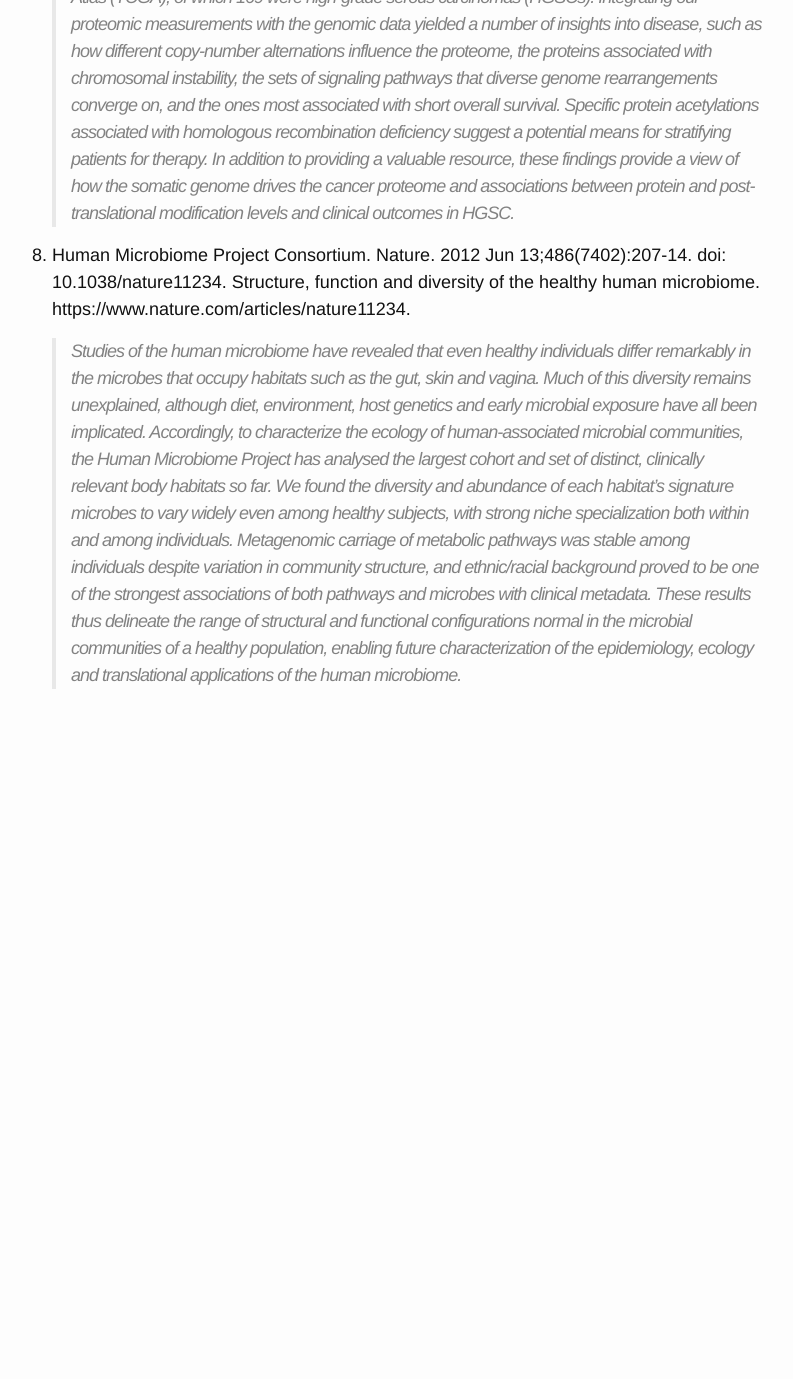
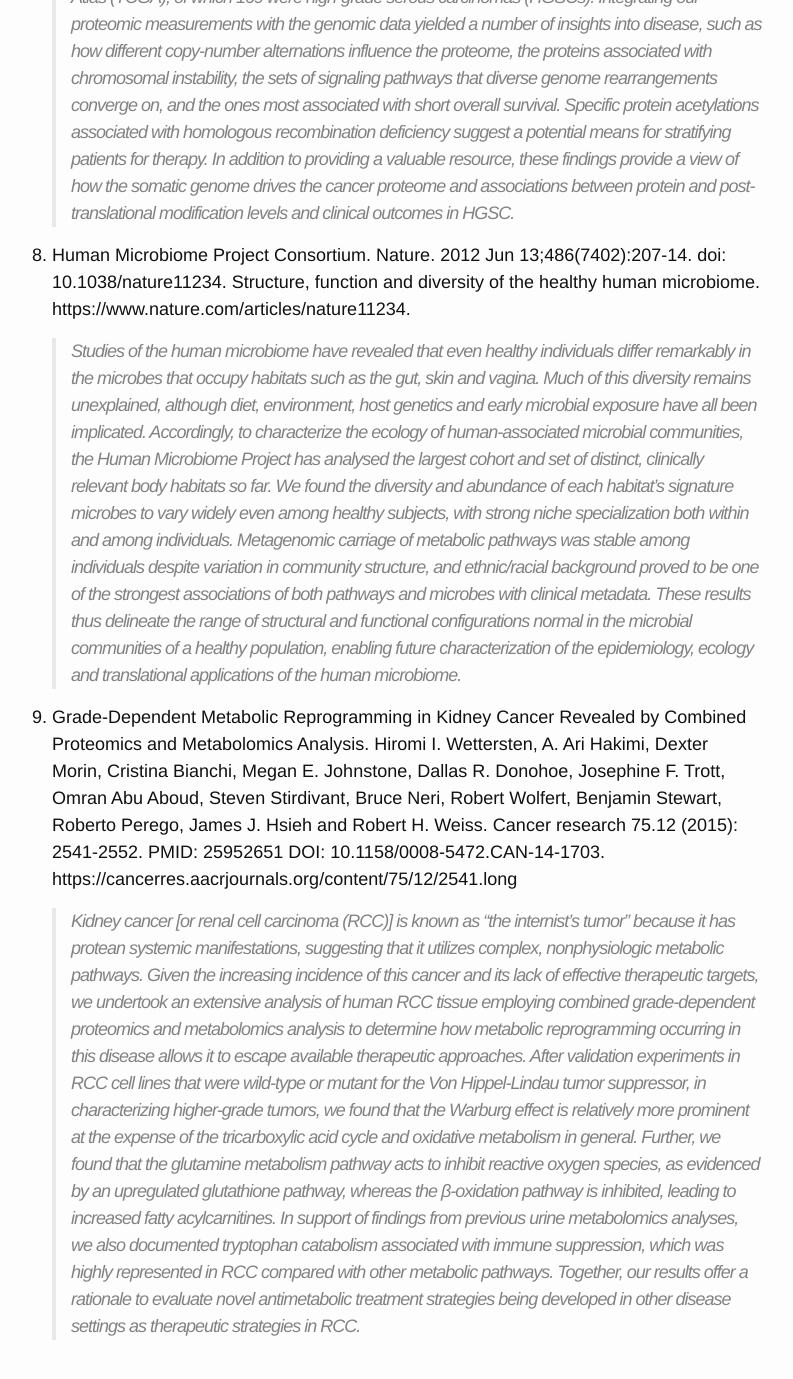
Before and after one commit to dcmb-courses/bioinf602-603, a Jekyll site: the page built from Proteomics_and_Metabolomics.md, in a window 1280 px wide and 1400 px high, scrolled down 3240 px. Shown: the top 1379 px of the window, without its empty margins (248-1041 px from the left). Built offline with Jekyll 4.4.1, drawn with Linux system fonts in a browser that asks for light colours; before the commit the page ends 3989 px from its top, so only the background shows below that.

Commit message:
Update Proteomics_and_Metabolomics.md

```diff
--- a/Proteomics_and_Metabolomics.md
+++ b/Proteomics_and_Metabolomics.md
@@ -40,3 +40,7 @@ extensive roles in human malignancy. Nat Genet. 2013 Jun;45(6):592-601.
 1. Human Microbiome Project Consortium. Nature. 2012 Jun 13;486(7402):207-14. doi: 10.1038/nature11234.  Structure, function and diversity of the healthy human microbiome. https://www.nature.com/articles/nature11234.
 
       >Studies of the human microbiome have revealed that even healthy individuals differ remarkably in the microbes that occupy habitats such as the gut, skin and vagina. Much of this diversity remains unexplained, although diet, environment, host genetics and early microbial exposure have all been implicated. Accordingly, to characterize the ecology of human-associated microbial communities, the Human Microbiome Project has analysed the largest cohort and set of distinct, clinically relevant body habitats so far. We found the diversity and abundance of each habitat’s signature microbes to vary widely even among healthy subjects, with strong niche specialization both within and among individuals. Metagenomic carriage of metabolic pathways was stable among individuals despite variation in community structure, and ethnic/racial background proved to be one of the strongest associations of both pathways and microbes with clinical metadata. These results thus delineate the range of structural and functional configurations normal in the microbial communities of a healthy population, enabling future characterization of the epidemiology, ecology and translational applications of the human microbiome.
+
+ 1. Grade-Dependent Metabolic Reprogramming in Kidney Cancer Revealed by Combined Proteomics and Metabolomics Analysis. Hiromi I. Wettersten, A. Ari Hakimi, Dexter Morin, Cristina Bianchi, Megan E. Johnstone, Dallas R. Donohoe, Josephine F. Trott, Omran Abu Aboud, Steven Stirdivant, Bruce Neri, Robert Wolfert, Benjamin Stewart, Roberto Perego, James J. Hsieh and Robert H. Weiss. Cancer research 75.12 (2015): 2541-2552.  PMID: 25952651  DOI: 10.1158/0008-5472.CAN-14-1703. https://cancerres.aacrjournals.org/content/75/12/2541.long
+
+      >Kidney cancer [or renal cell carcinoma (RCC)] is known as "the internist's tumor" because it has protean systemic manifestations, suggesting that it utilizes complex, nonphysiologic metabolic pathways. Given the increasing incidence of this cancer and its lack of effective therapeutic targets, we undertook an extensive analysis of human RCC tissue employing combined grade-dependent proteomics and metabolomics analysis to determine how metabolic reprogramming occurring in this disease allows it to escape available therapeutic approaches. After validation experiments in RCC cell lines that were wild-type or mutant for the Von Hippel-Lindau tumor suppressor, in characterizing higher-grade tumors, we found that the Warburg effect is relatively more prominent at the expense of the tricarboxylic acid cycle and oxidative metabolism in general. Further, we found that the glutamine metabolism pathway acts to inhibit reactive oxygen species, as evidenced by an upregulated glutathione pathway, whereas the β-oxidation pathway is inhibited, leading to increased fatty acylcarnitines. In support of findings from previous urine metabolomics analyses, we also documented tryptophan catabolism associated with immune suppression, which was highly represented in RCC compared with other metabolic pathways. Together, our results offer a rationale to evaluate novel antimetabolic treatment strategies being developed in other disease settings as therapeutic strategies in RCC.
```
